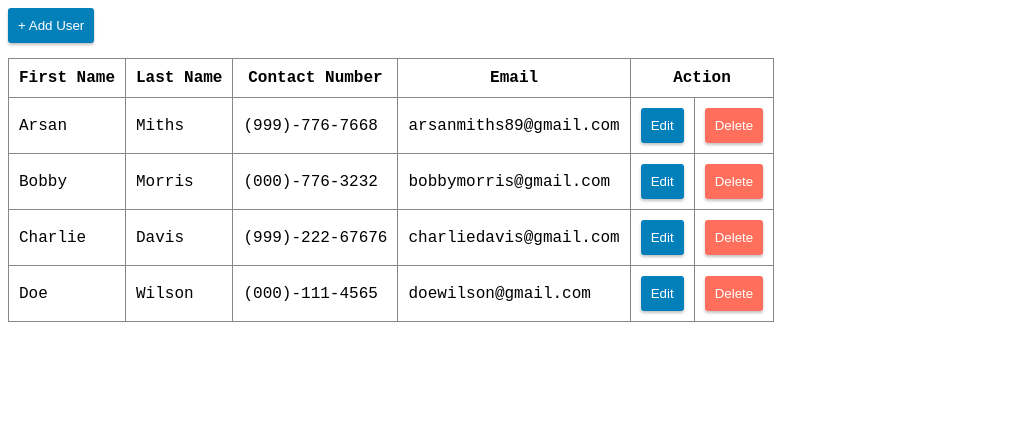
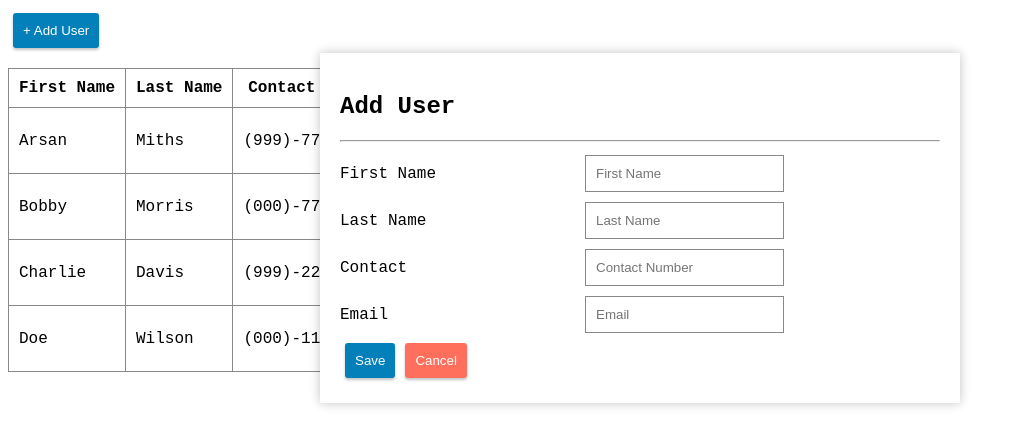
Before and after one commit to srijanair/NotepadProject, an Angular app in the folder notepad/: page / in a window 1280 px wide. Shown: the top 446 px of the page, without its empty margins (0-1020 px from the left). Built offline with nearby package versions, Linux system fonts and the light colour scheme.

Commit message:
Modal Added
Modal in addedituser component

```diff
--- a/notepad/src/app/components/addeditusers/addeditusers.component.html
+++ b/notepad/src/app/components/addeditusers/addeditusers.component.html
@@ -1 +1,27 @@
 <button type="button">+ Add User</button>
+<div class="modal">
+    <form>
+        <h2>Add User</h2>
+        <hr>
+        <div>
+            <label>First Name</label>
+            <input type="input" placeholder="First Name">
+        </div>
+        <div>
+            <label>Last Name</label>
+            <input type="input" placeholder="Last Name">
+        </div>
+        <div>
+            <label>Contact</label>
+            <input type="input" placeholder="Contact Number">
+        </div>
+        <div>
+            <label>Email</label>
+            <input type="input" placeholder="Email">
+        </div>
+        <div class="">
+            <button type="submit">Save</button>
+            <button type="button" class="buttondel">Cancel</button>
+        </div>
+    </form>
+</div>
--- a/notepad/src/styles.scss
+++ b/notepad/src/styles.scss
@@ -1,10 +1,19 @@
-/* You can add global styles to this file, and also import other style files */
 html {
     font-family: 'Courier New', Courier, monospace;
+}
+label {
+    width: 40%;
+    display: inline-block;
+}
+input {
+    padding: 10px;
+    margin: 5px;
+    border: 1px solid #888;
 }
 button {
     background: #037fb9;
     padding: 10px;
+    margin: 5px;
     box-shadow: 0 2px 3px 0 rgba(0,0,0,0.24);
     border-radius: 3px;;
     border: 0;
@@ -13,3 +22,14 @@ button {
  .buttondel {
     background: #ff6f5c;
 }
+.modal {
+    position: fixed;
+    left: 0;
+    right: 0;
+    display:  block;
+    width: 600px;
+    background: #fff;
+    box-shadow: 0 0 10px rgba(0,0,0,0.24);
+    padding: 20px;
+    margin: 0 auto;
+}
```
